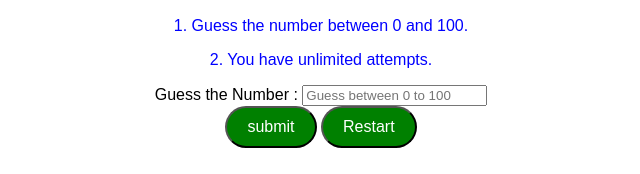
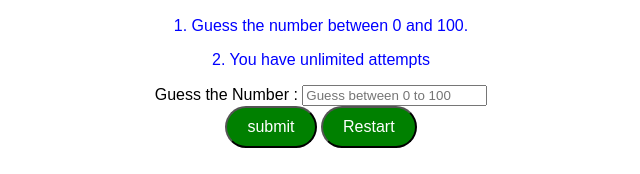
Before and after one commit to Adhithya986/number-guessing-game, a plain HTML site: page index.html in a window 1280 px wide. Shown: the part 193-367 px from the top of the page, 319-959 px from the left. Drawn offline with Linux system fonts and the light colour scheme.

Commit message:
updated readme

```diff
--- a/index.html
+++ b/index.html
@@ -15,9 +15,7 @@
     <h3>Designed by Adhithya</h3>
     <h2>Rules:</h2>
     <p>1. Guess the number between 0 and 100.</p>
-    <p>2. You have unlimited attempts.</p>
-
-
+    <p>2. You have unlimited attempts</p>
 </center>
 <form>
 <center>
```
